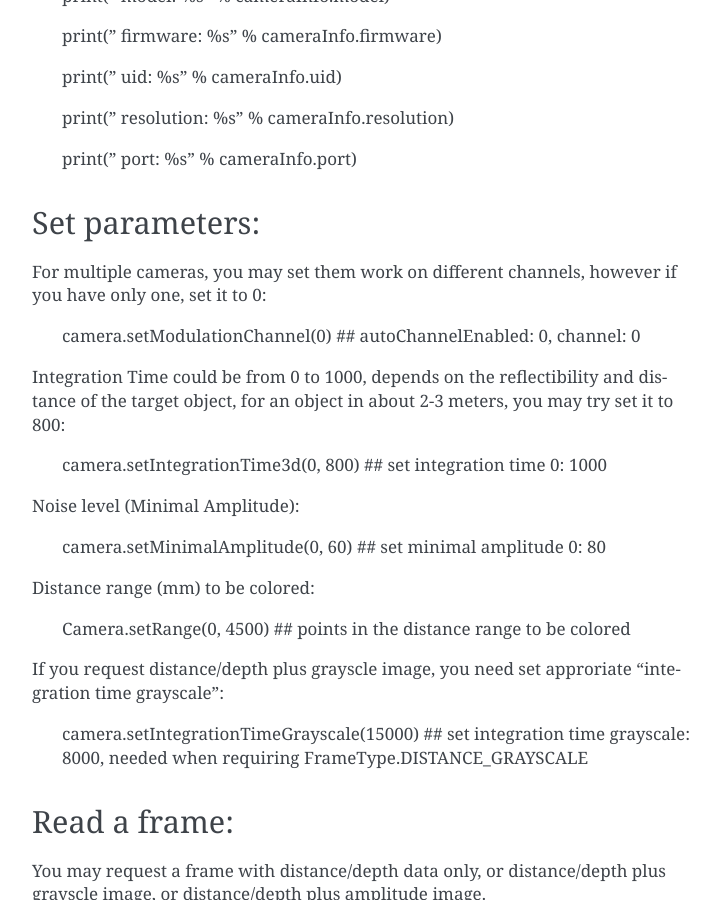
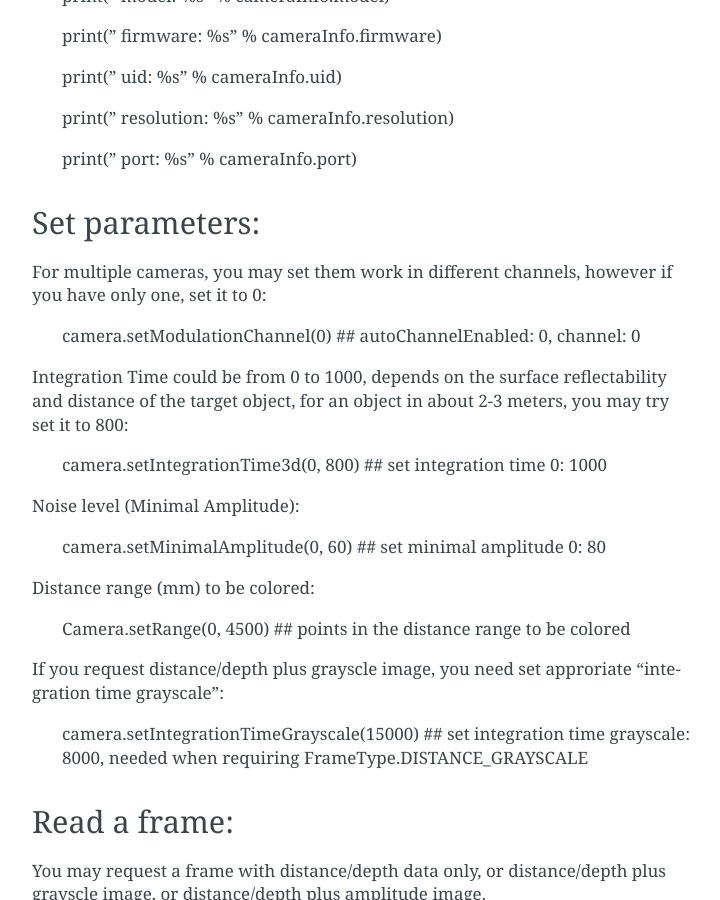
Before and after one commit to OnionIoT/tau-lidar-camera, a Sphinx documentation site: the page built from docs/quickstart.rst, in a window 1280 px wide and 900 px high, scrolled down 825 px. Shown: the whole window, without its empty margins (388-1108 px from the left). Built offline with Sphinx 7.4.7, drawn with Linux system fonts in a browser that asks for light colours.

Commit message:
Update quickstart.rst

```diff
--- a/docs/quickstart.rst
+++ b/docs/quickstart.rst
@@ -45,11 +45,11 @@ You may verify if the camera connected correctly by checking the camera info:
 
 Set parameters:
 ---------------
-For multiple cameras, you may set them work on different channels, however if you have only one, set it to 0:
+For multiple cameras, you may set them work in different channels, however if you have only one, set it to 0:
 
    camera.setModulationChannel(0)             ## autoChannelEnabled: 0, channel: 0
 
-Integration Time could be from 0 to 1000, depends on the reflectibility and distance of the target object, for an object in about 2-3 meters, you may try set it to 800:
+Integration Time could be from 0 to 1000, depends on the surface reflectability and distance of the target object, for an object in about 2-3 meters, you may try set it to 800:
 
    camera.setIntegrationTime3d(0, 800)        ## set integration time 0: 1000
 
```
